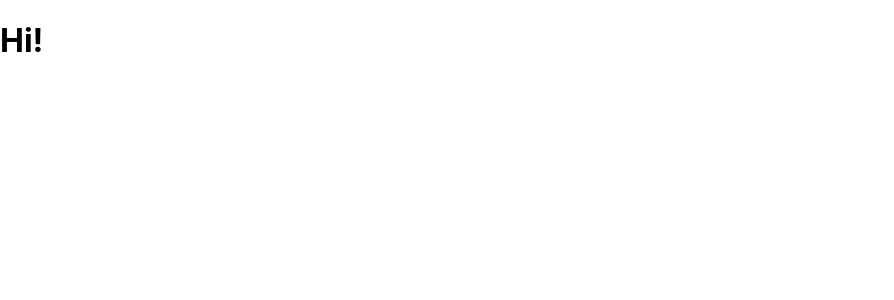
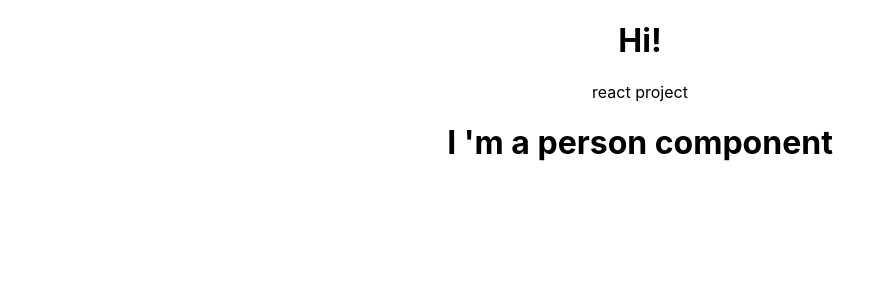
Before and after one commit to nagarajumadamshetti/reactcourse, a React (Create React App) app: page / in a window 1280 px wide. Shown: the top 300 px of the page, without its empty margins (0-894 px from the left). Built offline with nearby package versions, Linux system fonts and the light colour scheme.

Commit message:
added person component

```diff
--- a/src/App.js
+++ b/src/App.js
@@ -1,16 +1,18 @@
 import React, { Component } from 'react';
 import './App.css';
-
+import Person from './Person/Person'
 class App extends Component {
   render(){
-  // return (
-  //   <div className="App">
-  //     <h1>
-  //       Hi!
-  //       </h1>
-  //   </div>
-  // );
-  return React.createElement('div',null, React.createElement('h1',null,'Hi!'));
+  return (
+    <div className="App">
+      <h1>
+        Hi!
+        </h1>
+        <p>react project</p>
+        <Person></Person>
+    </div>
+  );
+  // return React.createElement('div',{className:'App'}, React.createElement('h1',null,'Hi!'));
 }
 }
 
--- /dev/null
+++ b/src/Person/Person.js
@@ -0,0 +1,5 @@
+import React from 'react';
+const Person=()=>{
+    return <h1>I 'm a person component</h1>
+}
+export default Person;
```
